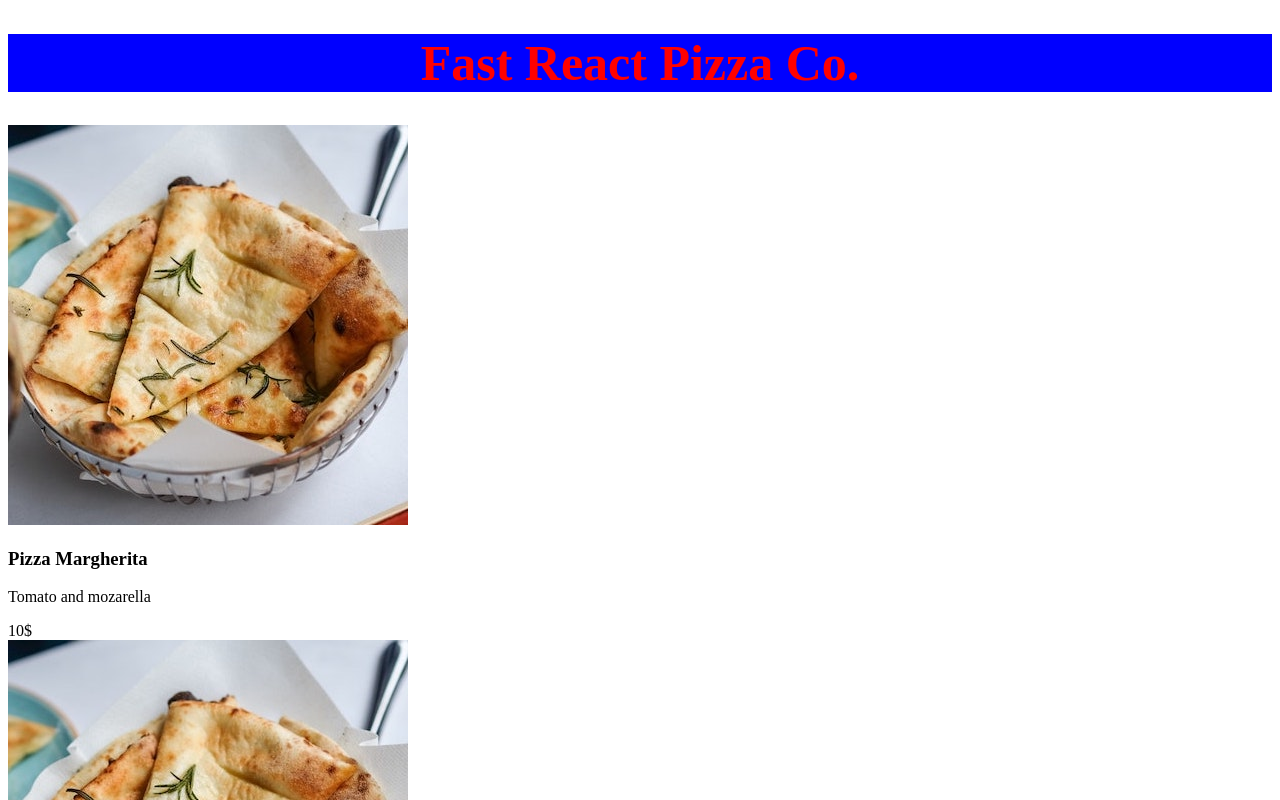
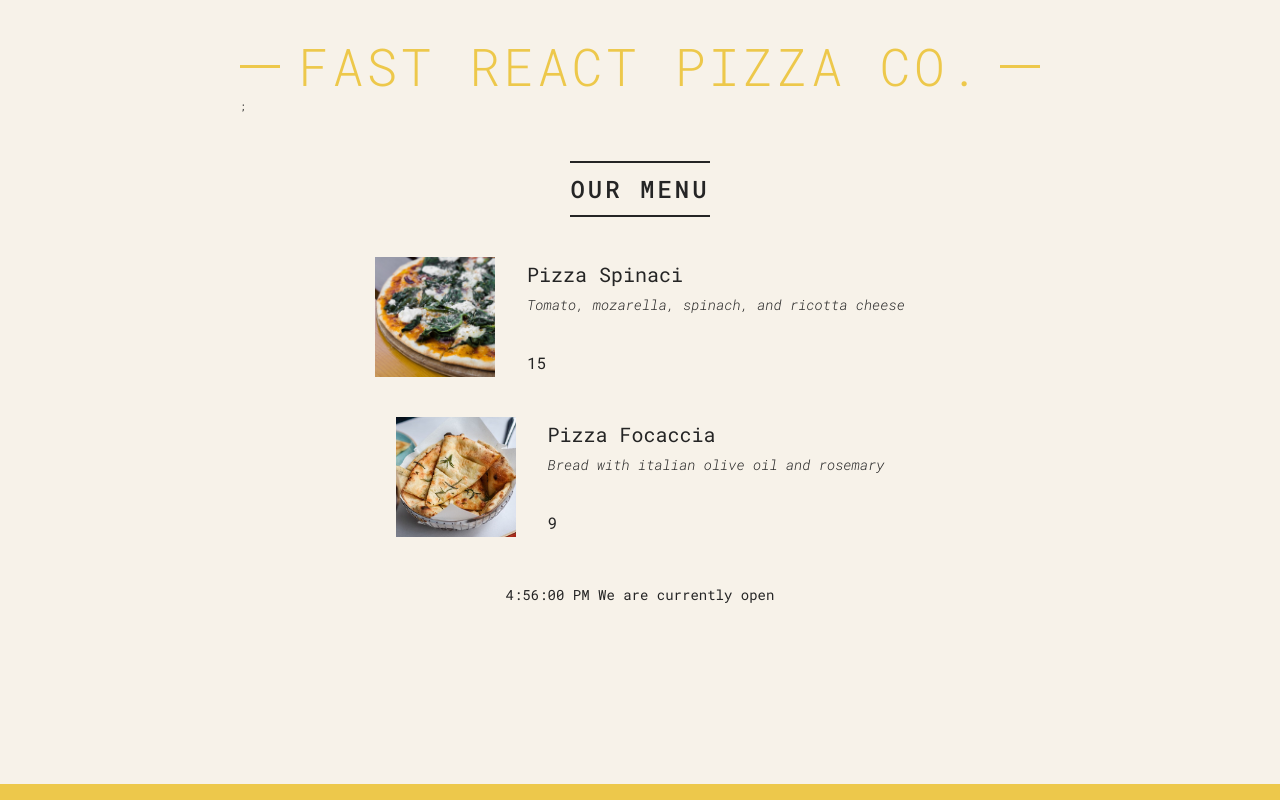
Before and after one commit to Abdullahi-Suugani/pizzas, a React (Create React App) app: page / in a window 1280 px wide. Shown: the top 800 px of the page. Built offline with nearby package versions, Linux system fonts and the light colour scheme.

Commit message:
style about pizzas

```diff
--- a/public/index.css
+++ b/src/index.css
@@ -1,4 +1,4 @@
-@import url('https://fonts.googleapis.com/css2?family=Roboto+Mono:ital,wght@0,300;0,400;0,500;1,300&display=swap');
+@import url("https://fonts.googleapis.com/css2?family=Roboto+Mono:ital,wght@0,300;0,400;0,500;1,300&display=swap");
 
 * {
   margin: 0;
@@ -11,7 +11,7 @@ html {
 }
 
 body {
-  font-family: 'Roboto Mono', sans-serif;
+  font-family: "Roboto Mono", sans-serif;
   color: #252525;
   font-weight: 400;
   background-color: #f7f2e9;
@@ -55,9 +55,9 @@ body {
 .header h1::before,
 .header h1::after {
   display: block;
-  content: '';
+  content: "";
   height: 3px;
-  width: 12rem;
+  width: 4rem;
   background-color: #edc84b;
   position: absolute;
   top: calc(50% - 1px);
--- a/src/index.js
+++ b/src/index.js
@@ -1,5 +1,6 @@
 import React from "react";
 import ReactDOM from "react-dom/client";
+import "./index.css";
 
 const pizzaData = [
   {
@@ -16,6 +17,7 @@ const pizzaData = [
     photoName: "pizzas/margherita.jpg",
     soldOut: false,
   },
+
   {
     name: "Pizza Spinaci",
     ingredients: "Tomato, mozarella, spinach, and ricotta cheese",
@@ -48,7 +50,7 @@ const pizzaData = [
 
 function App() {
   return (
-    <div>
+    <div className="container">
       <Header />
       <Menu />
       <Footer />
@@ -56,27 +58,44 @@ function App() {
   );
 }
 function Header() {
+  // const style = { color: "red", fontSize: "48px", textTransform: "uppercase" };
+  const style = {};
   return (
-    <h1
-      style={{
-        color: "red",
-        backgroundColor: "blue",
-        textAlign: "center",
-        fontSize: "50px",
-      }}
-    >
-      Fast React Pizza Co.
-    </h1>
+    <header className="header">
+      <h1 style={style}> Fast React Pizza Co.</h1>;
+    </header>
   );
 }
 function Menu() {
   return (
-    <div>
-      <Pizza />
-      <Pizza />
-      <Pizza />
-      <Pizza />
-      <Pizza />
+    <main className="menu">
+      <h2>Our Menu</h2>
+      <Pizza
+        name="Pizza Spinaci"
+        ingredients="Tomato, mozarella, spinach, and ricotta cheese"
+        price={12}
+        photoName="pizzas/spinaci.jpg"
+      />
+
+      <Pizza
+        name="Pizza Focaccia"
+        ingredients="Bread with italian olive oil and rosemary"
+        price={6}
+        photoName="pizzas/focaccia.jpg"
+      />
+    </main>
+  );
+}
+
+function Pizza(props) {
+  return (
+    <div className="pizza">
+      <img src={props.photoName} alt={props.name} />
+      <div>
+        <h3>{props.name}</h3>
+        <p>{props.ingredients}</p>
+        <span>{props.price + 3}</span>
+      </div>
     </div>
   );
 }
@@ -87,21 +106,16 @@ function Footer() {
   const closeHour = 22;
   const isOpen = hour >= openHour && hour <= closeHour;
   console.log(isOpen);
-  if (hour >= openHour && hour <= closeHour) alert("we are open ");
-  else
-    alert(
-      "we are open after few minutes so plese wait and go to our website for more information",
-    );
-}
-
-function Pizza() {
+  // if (hour >= openHour && hour <= closeHour) alert("we are open ");
+  // else
+  //   alert(
+  //     "we are open after few minutes so plese wait and go to our website for more information",
+  //   );
   return (
-    <div className="pizza">
-      <img src="pizzas/focaccia.jpg" alt="Pizza" />
-      <h3>Pizza Margherita</h3>
-      <p>Tomato and mozarella</p>
-      <span>10$</span>
-    </div>
+    <footer className="footer">
+      {new Date().toLocaleTimeString()} We are currently{" "}
+      {isOpen ? "open" : "closed"}{" "}
+    </footer>
   );
 }
 
```
